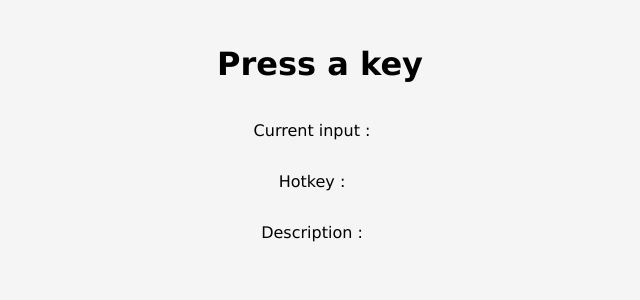
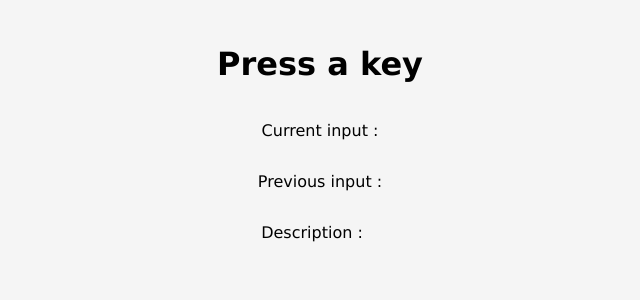
Before and after one commit to allmtz/hotkey-checker, a Next.js app: page / in a window 1280 px wide. Shown: the top 300 px of the page, without its empty margins (320-960 px from the left). Built offline with nearby package versions, Linux system fonts and the light colour scheme.

Commit message:
incorporating new components

```diff
--- a/src/pages/index.tsx
+++ b/src/pages/index.tsx
@@ -1,3 +1,4 @@
+import { InputDisplay } from "@/components/InputDisplay";
 import { TextDisplay } from "@/components/TextDisplay";
 import { useEffect, useState } from "react";
 import chromeHksObj from "../../chromeHotkeys";
@@ -13,7 +14,7 @@ export default function Home() {
   const [keyCode, setkeyCode] = useState("");
   const [input, setInput] = useState<string[]>([]);
   const [description, setDescription] = useState("");
-  const [previousInput, setpreviousInput] = useState("");
+  const [previousInput, setpreviousInput] = useState<string[]>([]);
 
   useEffect(() => {
     const keydownHandler = (e: KeyboardEvent) => {
@@ -42,10 +43,10 @@ export default function Home() {
 
           if (chromeHksObj[key as keyof object]) {
             setDescription(chromeHksObj[key as keyof object]);
-            setpreviousInput(key);
+            setpreviousInput(newInput);
           } else {
             setDescription("Not found");
-            setpreviousInput(key);
+            setpreviousInput(newInput);
           }
 
           // reset the input array
@@ -64,11 +65,8 @@ export default function Home() {
     <>
       <div className="container">
         <h1>Press a key</h1>
-        <TextDisplay
-          prompt="Current input : "
-          statefulText={input.join(" + ")}
-        />
-        <TextDisplay prompt="Hotkey : " statefulText={previousInput} />
+        <InputDisplay prompt="Current input : " input={input} />
+        <InputDisplay prompt="Previous input : " input={previousInput} />
         <TextDisplay prompt="Description : " statefulText={description} />
       </div>
     </>
```
